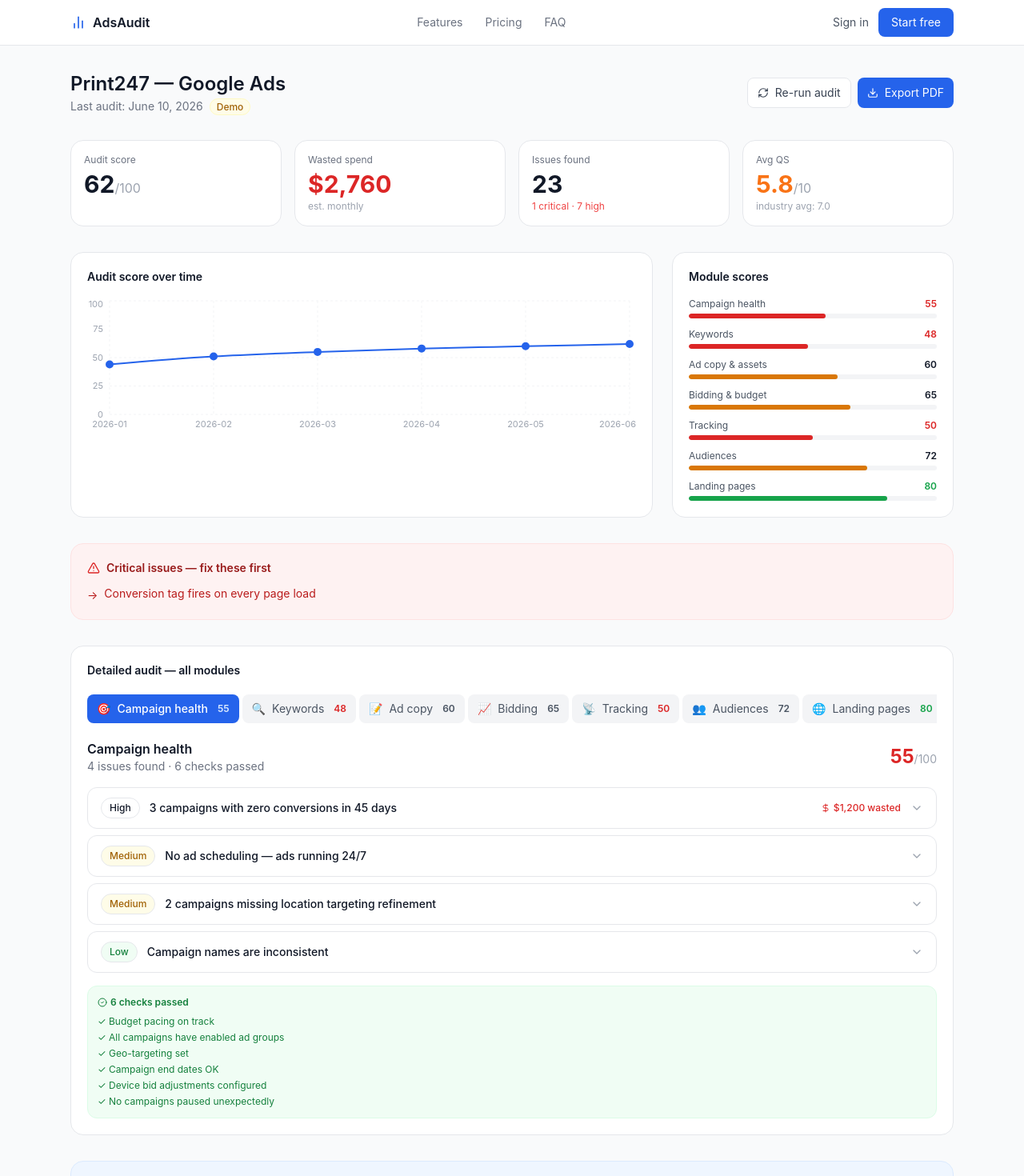
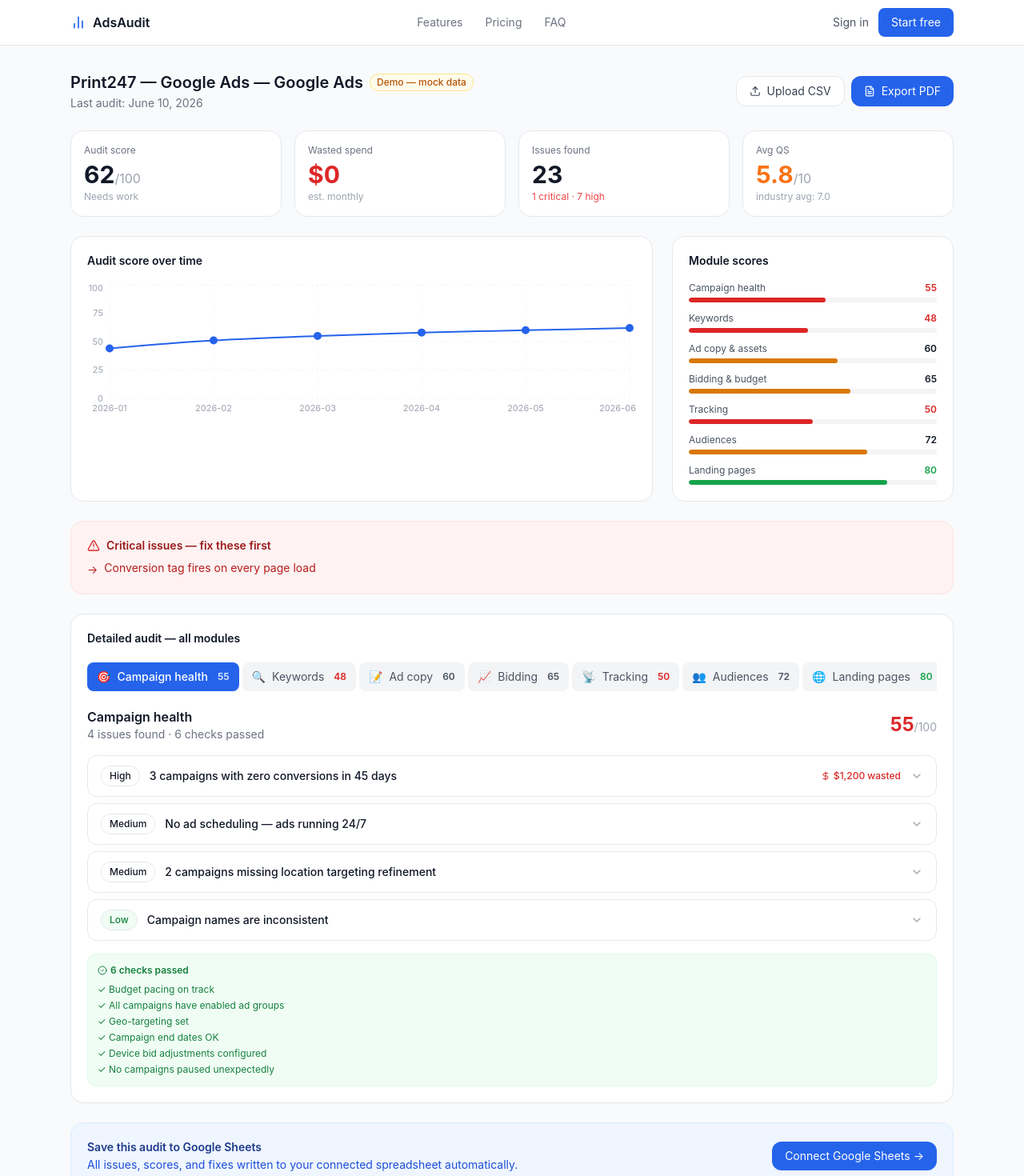
Before and after one commit to lucasadamofficial-dot/adsaudit, a Next.js app: page /dashboard in a window 1280 px wide. Shown: the top 1470 px of the page at 80% size. Built offline with nearby package versions, Linux system fonts and the light colour scheme.

Commit message:
Update page.tsx

```diff
--- a/app/dashboard/page.tsx
+++ b/app/dashboard/page.tsx
@@ -1,45 +1,114 @@
-import { MOCK_AUDIT } from '@/lib/mock-data'
-import { scoreColor, formatUSD } from '@/lib/audit-engine'
+'use client'
+
+import { useState } from 'react'
+import Navbar from '@/components/Navbar'
 import AuditTabs from '@/components/AuditTabs'
 import ScoreHistory from '@/components/ScoreHistory'
-import Navbar from '@/components/Navbar'
-import { AlertTriangle, Download, RefreshCw } from 'lucide-react'
+import CSVUpload from '@/components/CSVUpload'
+import { MOCK_AUDIT } from '@/lib/mock-data'
+import { scoreColor, scoreLabel, formatUSD } from '@/lib/audit-engine'
+import type { AuditResult } from '@/lib/mock-data'
+import type { ParseResult } from '@/lib/csv-parser'
+import { Upload, RefreshCw, FileText, AlertTriangle } from 'lucide-react'
 
-export default function Dashboard() {
-  const result = MOCK_AUDIT
-  const criticalCount = result.issues.filter(i => i.severity === 'critical').length
-  const highCount = result.issues.filter(i => i.severity === 'high').length
-  const totalSaving = result.issues.reduce((s, i) => s + (i.estimatedSaving || 0), 0)
+export default function DashboardPage() {
+  const [audit, setAudit]           = useState<Partial<AuditResult>>(MOCK_AUDIT)
+  const [isDemo, setIsDemo]         = useState(true)
+  const [showUpload, setShowUpload] = useState(false)
+
+  function handleParsed(parsed: ParseResult) {
+    setAudit({ ...MOCK_AUDIT, ...parsed.result, accountName: parsed.accountName })
+    setIsDemo(false)
+    setShowUpload(false)
+  }
+
+  function resetToDemo() {
+    setAudit(MOCK_AUDIT)
+    setIsDemo(true)
+    setShowUpload(false)
+  }
+
+  const issues        = audit.issues        ?? []
+  const moduleScores  = (audit as AuditResult).modules ?? []
+  const scoreHistory  = audit.scoreHistory  ?? []
+  const overallScore  = audit.overallScore  ?? 0
+  const wastedSpend   = issues.reduce((s, i) => s + (i.estimatedSavings ?? 0), 0)
+  const criticalCount = issues.filter(i => i.severity === 'critical').length
+  const highCount     = issues.filter(i => i.severity === 'high').length
+
   return (
     <div className="min-h-screen bg-gray-50">
       <Navbar />
+
       <div className="max-w-6xl mx-auto px-4 sm:px-6 py-8">
-        <div className="flex flex-col sm:flex-row sm:items-center justify-between gap-4 mb-8">
+
+        {/* Header */}
+        <div className="flex flex-col sm:flex-row sm:items-center justify-between gap-4 mb-6">
           <div>
-            <h1 className="text-2xl font-semibold text-gray-900">{result.accountName}</h1>
+            <div className="flex items-center gap-2 flex-wrap">
+              <h1 className="text-xl font-semibold text-gray-900">{audit.accountName} — Google Ads</h1>
+              {isDemo && (
+                <span className="text-xs bg-amber-50 text-amber-700 border border-amber-200 px-2 py-0.5 rounded-full font-medium">
+                  Demo — mock data
+                </span>
+              )}
+            </div>
             <p className="text-sm text-gray-500 mt-0.5">
-              Last audit: {new Date(result.runAt).toLocaleDateString('en-US', { month: 'long', day: 'numeric', year: 'numeric' })}
-              <span className="ml-2 bg-yellow-50 text-yellow-700 text-xs px-2 py-0.5 rounded-full border border-yellow-100 font-medium">Demo</span>
+              Last audit: {new Date(audit.runAt ?? Date.now()).toLocaleDateString('en-US', { month: 'long', day: 'numeric', year: 'numeric' })}
             </p>
           </div>
-          <div className="flex gap-2">
-            <button className="flex items-center gap-2 text-sm border border-gray-200 rounded-lg px-3 py-2 bg-white hover:bg-gray-50 text-gray-700"><RefreshCw size={14} /> Re-run audit</button>
-            <button className="flex items-center gap-2 text-sm bg-blue-600 text-white rounded-lg px-3 py-2 hover:bg-blue-700"><Download size={14} /> Export PDF</button>
+          <div className="flex gap-2 flex-wrap">
+            <button
+              onClick={() => setShowUpload(v => !v)}
+              className={`flex items-center gap-2 px-4 py-2 text-sm rounded-xl border transition-colors ${
+                showUpload
+                  ? 'bg-blue-600 text-white border-blue-600 hover:bg-blue-700'
+                  : 'bg-white text-gray-700 border-gray-200 hover:bg-gray-50'
+              }`}
+            >
+              <Upload size={14} />
+              {showUpload ? 'Cancel' : 'Upload CSV'}
+            </button>
+            {!isDemo && (
+              <button
+                onClick={resetToDemo}
+                className="flex items-center gap-2 px-4 py-2 text-sm bg-white text-gray-500 border border-gray-200 rounded-xl hover:bg-gray-50 transition-colors"
+              >
+                <RefreshCw size={14} />
+                Demo
+              </button>
+            )}
+            <button className="flex items-center gap-2 bg-blue-600 text-white px-4 py-2 text-sm rounded-xl hover:bg-blue-700 transition-colors">
+              <FileText size={14} />
+              Export PDF
+            </button>
           </div>
         </div>
-        <div className="grid grid-cols-2 sm:grid-cols-4 gap-4 mb-8">
+
+        {/* CSV Upload panel */}
+        {showUpload && (
+          <div className="mb-6">
+            <CSVUpload onParsed={handleParsed} onDismiss={() => setShowUpload(false)} />
+          </div>
+        )}
+
+        {/* Metric cards */}
+        <div className="grid grid-cols-2 sm:grid-cols-4 gap-4 mb-6">
           <div className="bg-white rounded-2xl border border-gray-200 p-4">
             <p className="text-xs text-gray-500 mb-1">Audit score</p>
-            <p className={`text-3xl font-bold ${scoreColor(result.overallScore)}`}>{result.overallScore}<span className="text-base font-normal text-gray-400">/100</span></p>
+            <p className={`text-3xl font-bold ${scoreColor(overallScore)}`}>
+              {overallScore}<span className="text-base font-normal text-gray-400">/100</span>
+            </p>
+            <p className="text-xs text-gray-400 mt-0.5">{scoreLabel(overallScore)}</p>
           </div>
           <div className="bg-white rounded-2xl border border-gray-200 p-4">
             <p className="text-xs text-gray-500 mb-1">Wasted spend</p>
-            <p className="text-3xl font-bold text-red-600">{formatUSD(totalSaving)}</p>
+            <p className="text-3xl font-bold text-red-600">{formatUSD(wastedSpend)}</p>
             <p className="text-xs text-gray-400 mt-0.5">est. monthly</p>
           </div>
           <div className="bg-white rounded-2xl border border-gray-200 p-4">
             <p className="text-xs text-gray-500 mb-1">Issues found</p>
-            <p className="text-3xl font-bold text-gray-900">{result.issuesFound}</p>
+            <p className="text-3xl font-bold text-gray-900">{issues.length}</p>
             <p className="text-xs text-red-500 mt-0.5">{criticalCount} critical · {highCount} high</p>
           </div>
           <div className="bg-white rounded-2xl border border-gray-200 p-4">
@@ -48,52 +117,68 @@
             <p className="text-xs text-gray-400 mt-0.5">industry avg: 7.0</p>
           </div>
         </div>
-        <div className="grid lg:grid-cols-3 gap-6 mb-8">
+
+        <div className="grid lg:grid-cols-3 gap-6 mb-6">
           <div className="bg-white rounded-2xl border border-gray-200 p-5 lg:col-span-2">
             <h2 className="text-sm font-semibold text-gray-900 mb-4">Audit score over time</h2>
-            <ScoreHistory data={result.scoreHistory} />
+            <ScoreHistory data={scoreHistory} />
           </div>
           <div className="bg-white rounded-2xl border border-gray-200 p-5">
             <h2 className="text-sm font-semibold text-gray-900 mb-4">Module scores</h2>
             <div className="flex flex-col gap-3">
-              {result.modules.map(m => (
+              {moduleScores.map(m => (
                 <div key={m.module}>
                   <div className="flex items-center justify-between mb-1">
                     <span className="text-xs text-gray-600">{m.label}</span>
                     <span className={`text-xs font-semibold ${scoreColor(m.score)}`}>{m.score}</span>
                   </div>
                   <div className="h-1.5 bg-gray-100 rounded-full overflow-hidden">
-                    <div className="h-full rounded-full transition-all" style={{ width: `${m.score}%`, background: m.score >= 80 ? '#16a34a' : m.score >= 60 ? '#d97706' : '#dc2626' }} />
+                    <div
+                      className="h-full rounded-full transition-all"
+                      style={{
+                        width: `${m.score}%`,
+                        background: m.score >= 80 ? '#16a34a' : m.score >= 60 ? '#d97706' : '#dc2626',
+                      }}
+                    />
                   </div>
                 </div>
               ))}
             </div>
           </div>
         </div>
+
         {criticalCount > 0 && (
-          <div className="bg-red-50 border border-red-100 rounded-2xl p-5 mb-8">
-            <div className="flex items-center gap-2 mb-3">
+          <div className="bg-red-50 border border-red-100 rounded-2xl p-5 mb-6">
+            <div className="flex items-center gap-2 mb-2">
               <AlertTriangle size={16} className="text-red-600" />
               <h2 className="text-sm font-semibold text-red-800">Critical issues — fix these first</h2>
             </div>
-            <div className="flex flex-col gap-2">
-              {result.issues.filter(i => i.severity === 'critical').map(i => (
-                <div key={i.id} className="flex items-start gap-2 text-sm text-red-700"><span className="mt-0.5 shrink-0">→</span><span>{i.title}</span></div>
+            <div className="flex flex-col gap-1.5">
+              {issues.filter(i => i.severity === 'critical').map(i => (
+                <div key={i.id} className="flex items-start gap-2 text-sm text-red-700">
+                  <span className="mt-0.5 shrink-0">→</span>
+                  <span>{i.title}</span>
+                </div>
               ))}
             </div>
           </div>
         )}
-        <div className="bg-white rounded-2xl border border-gray-200 p-5 mb-8">
+
+        <div className="bg-white rounded-2xl border border-gray-200 p-5 mb-6">
           <h2 className="text-sm font-semibold text-gray-900 mb-5">Detailed audit — all modules</h2>
-          <AuditTabs result={result} />
+          <AuditTabs result={MOCK_AUDIT} />
         </div>
+
         <div className="bg-blue-50 border border-blue-100 rounded-2xl p-5 flex flex-col sm:flex-row items-start sm:items-center justify-between gap-4">
           <div>
             <h3 className="font-semibold text-blue-900 text-sm">Save this audit to Google Sheets</h3>
-            <p className="text-sm text-blue-700 mt-0.5">All issues, scores, and fixes written to your spreadsheet automatically.</p>
+            <p className="text-sm text-blue-700 mt-0.5">All issues, scores, and fixes written to your connected spreadsheet automatically.</p>
           </div>
-          <button className="shrink-0 text-sm bg-blue-600 text-white px-4 py-2 rounded-lg hover:bg-blue-700">Connect Google Sheets</button>
+          <button className="shrink-0 text-sm bg-blue-600 text-white px-4 py-2 rounded-xl hover:bg-blue-700 transition-colors">
+            Connect Google Sheets →
+          </button>
         </div>
+
       </div>
     </div>
   )
```
